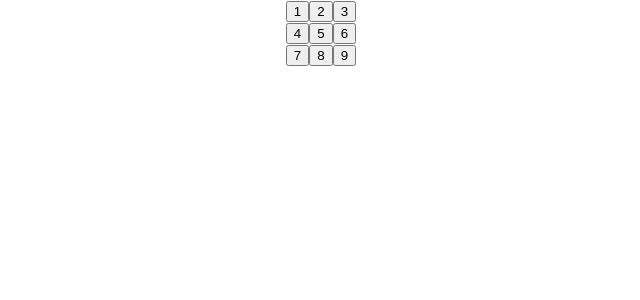
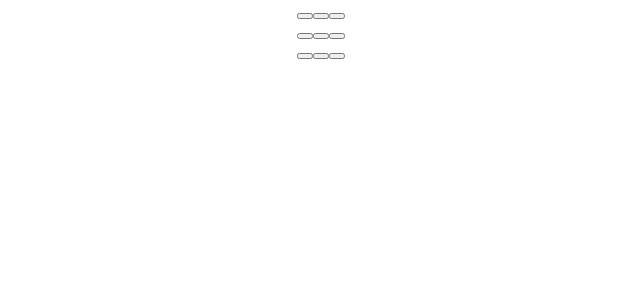
Before and after one commit to sgmikami03/NetflixClone2, a React (Create React App) app in the folder react-tutorial/: page / in a window 1280 px wide. Shown: the top 300 px of the page, without its empty margins (319-959 px from the left). Built offline with nearby package versions, Linux system fonts and the light colour scheme.

Commit message:
use stateを使う

```diff
--- a/react-tutorial/src/components/Game.tsx
+++ b/react-tutorial/src/components/Game.tsx
@@ -1,35 +1,35 @@
 import React, {useState} from 'react';
 
-type SquareProps = {
-    value: string;
-  }
+type valueType = String | null
 
-function Square(Props: SquareProps) {
-    const [value, setValue] = useState(null)
+function Square() {
+    const [value, setValue] = useState<valueType>(null)
+
     function handleClick() {
         console.log("clicked!");
+        setValue("X");
     }
 
-    return <button onClick={handleClick}> {Props.value} </button>;
+    return <button onClick={handleClick}> {value} </button>;
 }
 
 function Game() {
   return (
     <div className="App">
         <div className='board-row'>
-            <Square value="1"/>
-            <Square value="2"/>
-            <Square value="3"/>
+            <Square />
+            <Square />
+            <Square />
         </div>
         <div className='board-row'>
-            <Square value="4"/>
-            <Square value="5"/>
-            <Square value="6"/>
+            <Square />
+            <Square />
+            <Square />
         </div>
         <div className='board-row'>
-            <Square value="7"/>
-            <Square value="8"/>
-            <Square value="9"/>
+            <Square />
+            <Square />
+            <Square />
         </div>
     </div>
   );
```
